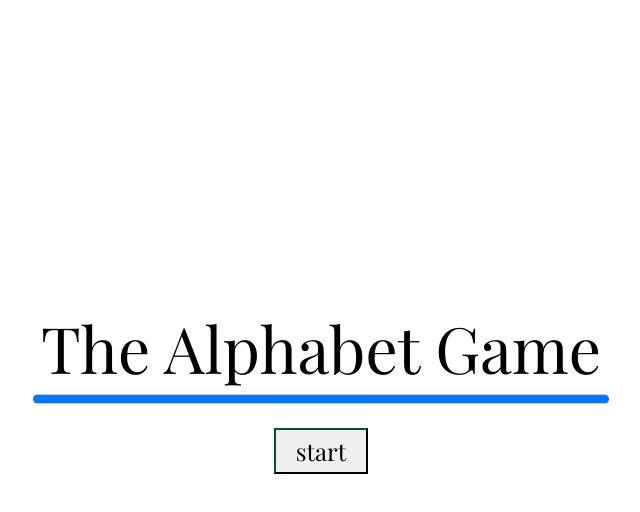
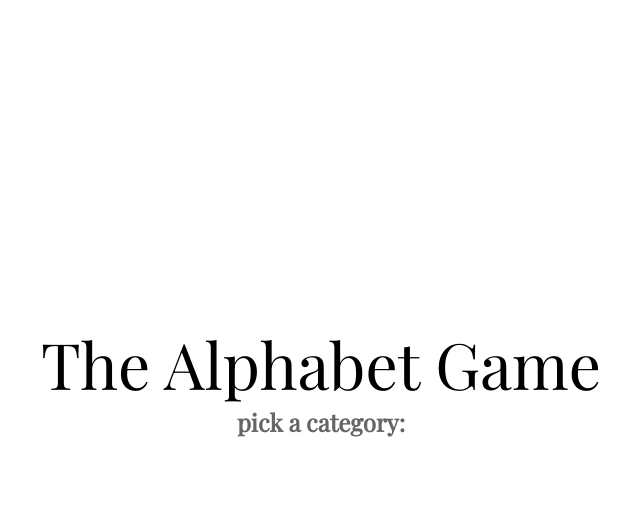
Before and after one commit to ksah466/static, a plain HTML site: page alphabet/index.html in a window 1280 px wide. Both pictures are taken after a click on the button "start". Shown: the whole page, without its empty margins (319-959 px from the left). Drawn offline with nearby package versions, Linux system fonts and the light colour scheme.

Commit message:
Finished starting screen

```diff
--- a/alphabet/index.html
+++ b/alphabet/index.html
@@ -13,10 +13,15 @@
 </head>
 
 <body class="preload">
-    <div id="main">
+    <div id="center">
         <h1 class="title">The Alphabet Game</h1>
-        <progress id="slider" value="0" max="100"></progress>
-        <button id="start" disabled>start</button>
+        <div id="start">
+            <progress id="slider" value="0" max="100"></progress>
+            <button id="start" disabled>start</button>
+        </div>
+        <div id="categories" style="display:none;">
+            <h2>pick a category:</h2>
+        </div>
     </div>
 
     <script type="module" src="main.js"></script>
--- a/alphabet/main.js
+++ b/alphabet/main.js
@@ -1,3 +1,5 @@
+const devMode = false;
+
 let startQueue = [documentLoaded]
 
 let slider = {
@@ -5,25 +7,49 @@ let slider = {
     total: startQueue.length,
     add() {
         slider.current += 1;
-        document.getElementById("slider").setAttribute("value", (100 * slider.current) / slider.total)
+        document.querySelector("#start progress").setAttribute("value", (100 * slider.current) / slider.total)
     }
 }
 
-function delay() {
-    return new Promise(resolve => setTimeout(() => resolve(), 500))
+function delay(ms) {
+    return new Promise(resolve => setTimeout(() => resolve(), ms))
 }
 
 async function documentLoaded() {
     await new Promise((resolve) => {
         window.addEventListener('load', () => resolve());
     })
+}
 
-    // Fix loading animations
-    document.querySelector("body").classList.remove("preload")
+let user = {
+    country: "ml",
+    get flag() {
+        return `https://www.countryflags.io/${user.country}/flat/64.png`
+    }
+}
+
+async function getCountry() {
+    let location = await fetch("https://extreme-ip-lookup.com/json/").then(res => res.json())
+    user.country = location.countryCode.toLowerCase();
 }
 
 // Main method
 Promise.all(startQueue.map(asyncFunction => asyncFunction().then(slider.add)))
     .then(() => {
-        document.getElementById("start").disabled = false;
+        // Fix loading animations
+        document.querySelector("body").classList.remove("preload")
+
+        document.querySelector("#start button").disabled = false;
+        document.querySelector("#start button").onclick = transitionToCategories
     })
+
+async function transitionToCategories() {
+    document.querySelector("#start").style.opacity = 0;
+    if (!devMode) await delay(250);
+    document.querySelector("#start").remove()
+    document.querySelector("#categories").style.display = "";
+}
+
+if (devMode) {
+    transitionToCategories()
+}
--- a/alphabet/styles.css
+++ b/alphabet/styles.css
@@ -8,41 +8,51 @@
     transition: none !important;
 }
 
-#main {
+#center, #start {
     display: flex;
     flex-direction: column;
     justify-content: center;
     align-items: center;
     text-align: center;
-    min-height: 90vh;
     font-family: 'Playfair Display', serif;
 }
 
-#main h1 {
+#center {
+    min-height: 90vh;
+}
+
+#center h1 {
     font-size: 4em;
     font-weight: 100;
     margin-block-end: 0;
+    transition-duration: 0.25s;
+    transition-timing-function: ease-in-out;
 }
 
-#slider {
+#start, #start * {
+    transition-duration: 0.25s;
+    transition-timing-function: ease-in-out;
+}
+
+#start progress {
     font-size: 3.6em;
     height: 0.3em;
-    -webkit-transition: all 0.5s ease-in-out;
-    transition: all 0.5s ease-in-out;
 }
 
-#start {
+#start button {
     margin-top: 20px;
     border-color: rgba(6, 78, 59, 1);
     font-size: 1.5em;
     font-weight: 100;
     padding: 5px 20px;
-    transition-duration: 0.25s;
-    transition-timing-function: ease-in-out;
     font-family: 'Playfair Display', serif;
-
 }
 
-#start:hover:enabled {
+#start button:hover:enabled {
     transform: scale(1.1);
 }
+
+#categories h2 {
+    opacity: 60%;
+    margin-block-start: 0;
+}
```
